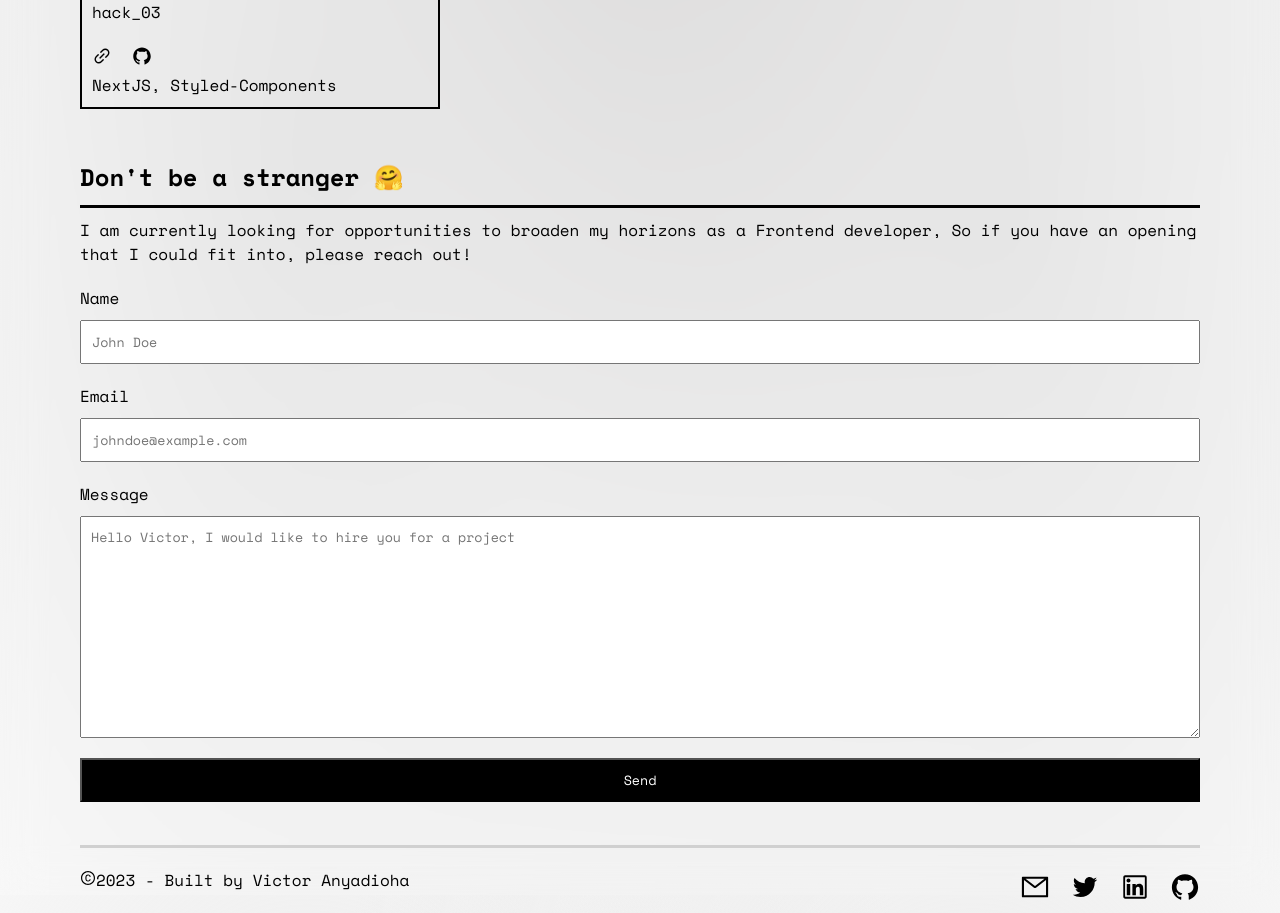
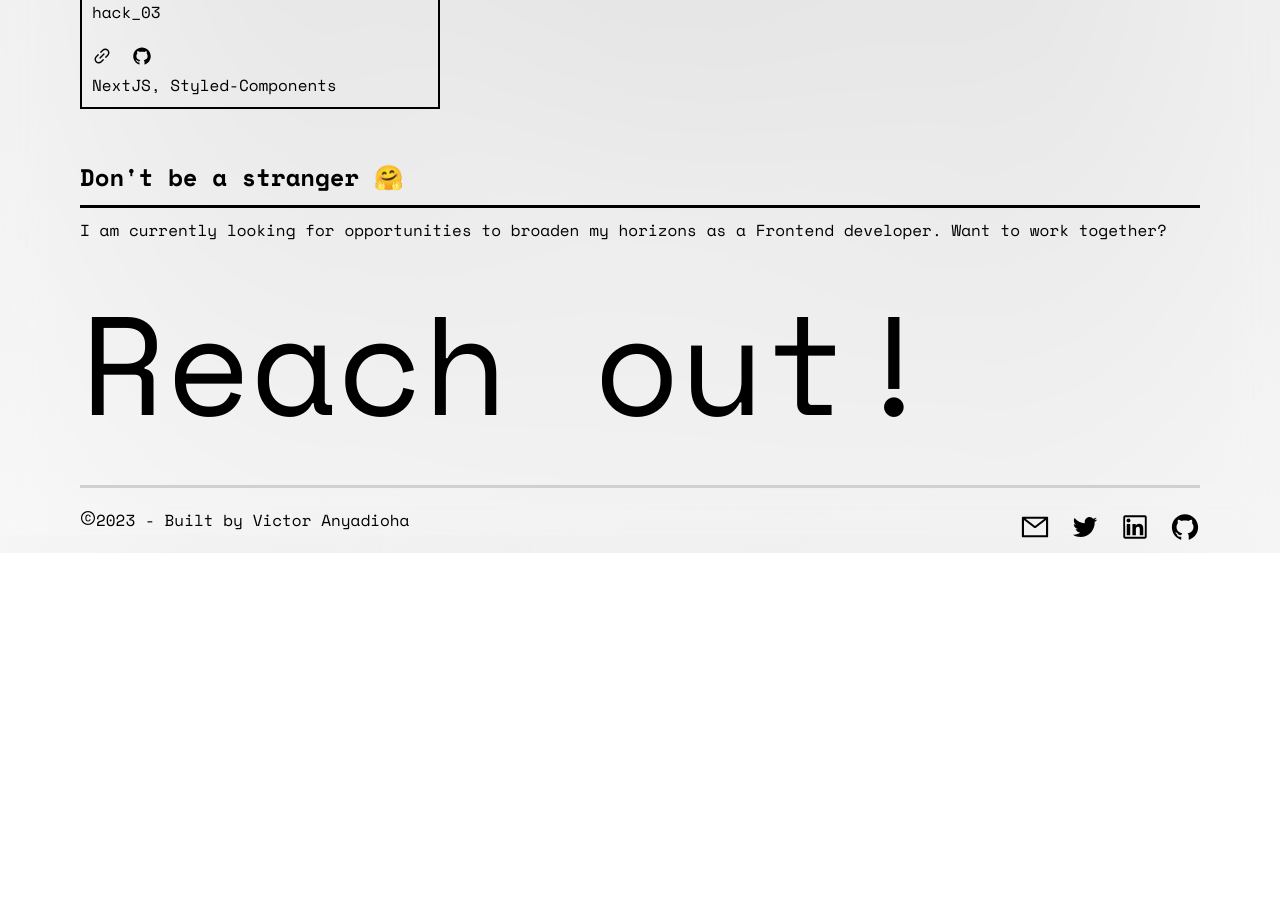
Before and after one commit to vanyadioha/portfolio-v1, a Next.js app: page / in a window 1280 px wide. Shown: the part 1761-2674 px from the top of the page. After the commit the page ends 2314 px from the top, so only its background shows below. Built offline with nearby package versions, Linux system fonts and the light colour scheme.

Commit message:
Changes, Refactors and maintainance

```diff
--- a/src/components/index/contact/Contacts.jsx
+++ b/src/components/index/contact/Contacts.jsx
@@ -1,12 +1,13 @@
-import React from 'react'
+// import { useState } from 'react'
+// import { useForm } from 'react-hook-form';
 import StyledContactForm from './contact.styled'
-// import { AiOutlineSend } from 'react-icons/ai'
 
 export const Contacts = () => {
+
     return (
         <StyledContactForm>
             <h1>{"Don't"} be a stranger 🤗</h1>
-            <p>I am currently looking for opportunities to broaden my horizons as a Frontend developer, So if you have an opening that I could fit into, please reach out!</p>
+            <p>I am currently looking for opportunities to broaden my horizons as a Frontend developer. Want to work together?</p>
             <form>
                 <label htmlFor="client-name">Name</label>
                 <input type="text" id="client-name" placeholder='John Doe' />
--- a/src/components/index/contact/contact.styled.js
+++ b/src/components/index/contact/contact.styled.js
@@ -11,28 +11,5 @@ const StyledContactForm = styled.section`
   p {
     margin-bottom: 2rem;
   }
-  form {
-    width: 100%;
-    label,
-    input,
-    textarea {
-      display: block;
-    }
-    label {
-      margin-bottom: 1rem;
-    }
-    input,
-    textarea {
-      width: 100%;
-      padding: 1rem;
-      margin-bottom: 2rem;
-    }
-    input {
-      &[type="submit"] {
-        background-color: black;
-        color: white;
-      }
-    }
-  }
 `;
 export default StyledContactForm;
--- a/src/components/index/index.js
+++ b/src/components/index/index.js
@@ -1,4 +1,3 @@
 export * from "./hero/Hero";
 export * from "./about/About";
 export * from "./projects/Projects";
-export * from "./contact/Contacts";
--- a/src/components/reuseables/Layout.jsx
+++ b/src/components/reuseables/Layout.jsx
@@ -28,6 +28,7 @@ radial-gradient(at 24% 25%, hsla(0,0%,90%,1) 0px, transparent 50%);
 @media only screen and (max-width: 480px) {
     > div {
         padding: 8.3rem 2rem 14rem;
+        /* overflow-x: hidden; */
     }
 }
 `
@@ -40,7 +41,7 @@ export const Layout = ({ children }) => {
                 <div>
                     <Nav />
                     {children}
-                    {route.pathname !== "/" && <ReachOut />}
+                    <ReachOut />
                     <Footer />
                 </div>
             </div>
--- a/src/components/reuseables/ReachOut.jsx
+++ b/src/components/reuseables/ReachOut.jsx
@@ -1,18 +1,49 @@
 import styled from 'styled-components';
 
 const StyledReachOut = styled.section`
-
-`
+  padding: 2rem 0;
+  h1 {
+    width: 100%;
+    padding: 1rem 0;
+    border-bottom: 0.3rem solid;
+    margin-bottom: 1rem;
+  }
+  p {
+    margin-bottom: 2rem;
+  }
+  a {
+    font-size: 14rem;
+    line-height: 20rem;
+    color: black;
+          &:visited,
+          &:active {
+            color: black;
+          }
+  }
+  @media only screen and (max-width: 960px) {
+    a {
+        font-size: 9rem;
+        line-height: normal;
+    }
+  }
+  @media only screen and (max-width: 480px) {
+a {
+    font-size: 5rem;
+}
+  }
+`;
 
 export const ReachOut = () => {
     return (
         <StyledReachOut>
-            <h1>Want to work together?</h1>
+            <h1>{"Don't"} be a stranger 🤗</h1>
+            <p>I am currently looking for opportunities to broaden my horizons as a Frontend developer. Want to work together?</p>
             <a
+                className='reach-out'
                 href="mailto:talk2okwundu@outlook.com?subject=Let's work together!&body=Hello Victor, I would like us to work together on a project."
                 target="_blank"
                 rel="noopener noreferrer">
-                Reach out
+                Reach out!
             </a>
         </StyledReachOut>
     )
--- a/src/pages/_app.js
+++ b/src/pages/_app.js
@@ -65,7 +65,8 @@ export default function App({ Component, pageProps }) {
         h3,
         h4,
         h5,
-        h6 {
+        h6,
+        .reach-out {
           font-family: ${smBold.style.fontFamily};
         }
         button {
--- a/src/pages/index.jsx
+++ b/src/pages/index.jsx
@@ -1,4 +1,4 @@
-import { About, Hero, Projects, Contacts } from "../components/index";
+import { About, Hero, Projects } from "../components/index";
 import { HeadElement } from "../components/reuseables/Head";
 
 export default function Home() {
@@ -8,7 +8,6 @@ export default function Home() {
       <Hero />
       <About />
       <Projects />
-      <Contacts />
     </>
   );
 }
```
Also changed, not shown: src/components/reuseables/analogClock.jsx (added), src/components/reuseables/digitalClock.jsx (added).
